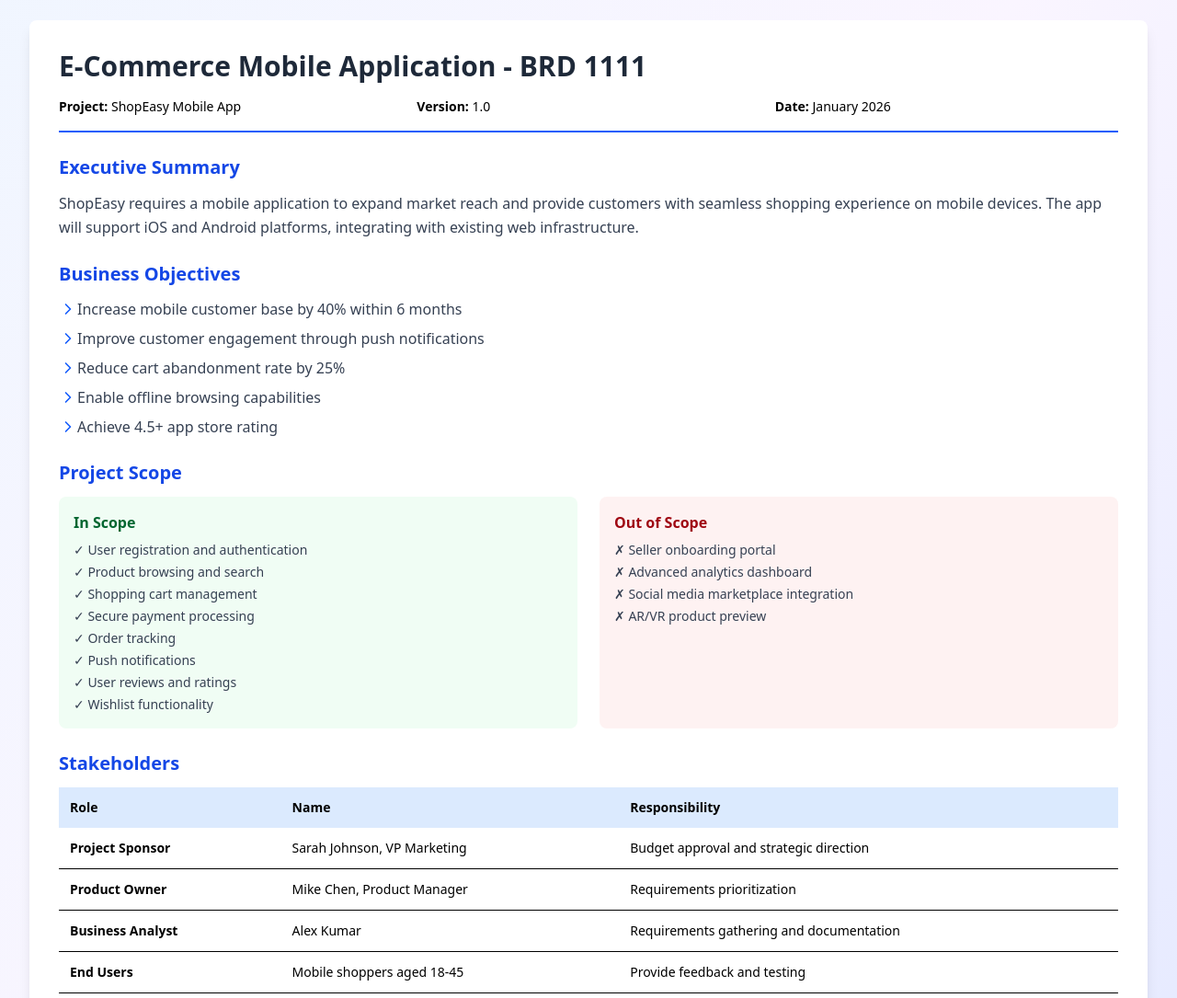
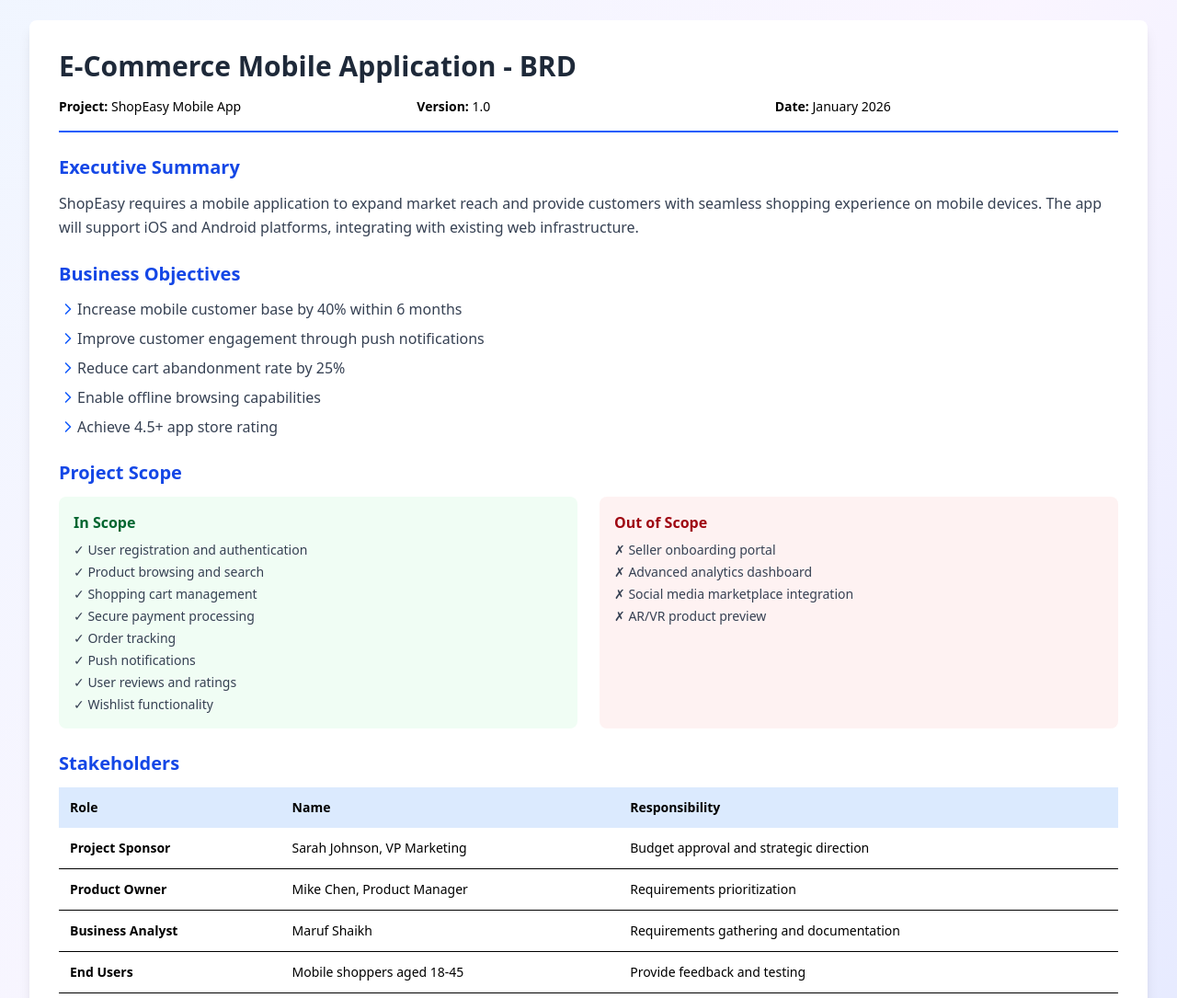
Before and after one commit to mmshaikh26/BA-documentation-portfolio, a React (Vite) app: page / in a window 1280 px wide. Shown: the part 254-1339 px from the top of the page at 92% size. Built offline with nearby package versions, Linux system fonts and the light colour scheme.

Commit message:
Update ba_complete_package.tsx

```diff
--- a/src/ba_complete_package.tsx
+++ b/src/ba_complete_package.tsx
@@ -7,7 +7,7 @@
 
   const brds = [
     {
-      title: "E-Commerce Mobile Application - BRD 1111",
+      title: "E-Commerce Mobile Application - BRD",
       project: "ShopEasy Mobile App",
       version: "1.0",
       date: "January 2026",
@@ -41,7 +41,7 @@
         stakeholders: [
           { role: "Project Sponsor", name: "Sarah Johnson, VP Marketing", responsibility: "Budget approval and strategic direction" },
           { role: "Product Owner", name: "Mike Chen, Product Manager", responsibility: "Requirements prioritization" },
-          { role: "Business Analyst", name: "Alex Kumar", responsibility: "Requirements gathering and documentation" },
+          { role: "Business Analyst", name: "Maruf Shaikh", responsibility: "Requirements gathering and documentation" },
           { role: "End Users", name: "Mobile shoppers aged 18-45", responsibility: "Provide feedback and testing" }
         ],
         assumptions: [
```
